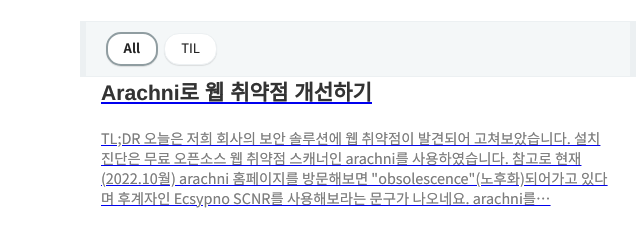
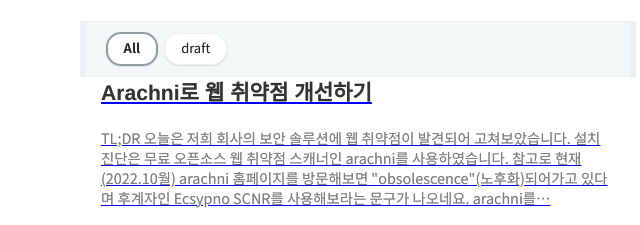
Before and after one commit to Guest-01/TIL, a Gatsby site: page / in a window 1280 px wide. Shown: the part 301-526 px from the top of the page, 282-922 px from the left. Built offline with nearby package versions, Linux system fonts and the light colour scheme; Gatsby itself is replaced by a stand-in of ours; some packages are replaced by stand-ins of ours; what typography-theme-github would draw is missing.

Commit message:
change category TIL -> draft

```diff
--- a/content/blog/TIL/web-security-with-arahcni.md
+++ b/content/blog/draft/web-security-with-arahcni.md
@@ -1,7 +1,7 @@
 ---
 title: 'Arachni로 웹 취약점 개선하기'
 date: 2022-10-31 22:24:00
-category: 'TIL'
+category: 'draft'
 draft: false
 ---
 
```
Also changed, not shown: content/blog/draft/images/arachni-dashboard.png (renamed from content/blog/TIL/images/arachni-dashboard.png), content/blog/draft/images/arachni-login.png (renamed from content/blog/TIL/images/arachni-login.png), content/blog/draft/images/arachni-report-after.png (renamed from content/blog/TIL/images/arachni-report-after.png), content/blog/draft/images/arachni-report.png (renamed from content/blog/TIL/images/arachni-report.png), content/blog/draft/images/arachni-scan_new.png (renamed from content/blog/TIL/images/arachni-scan_new.png).
